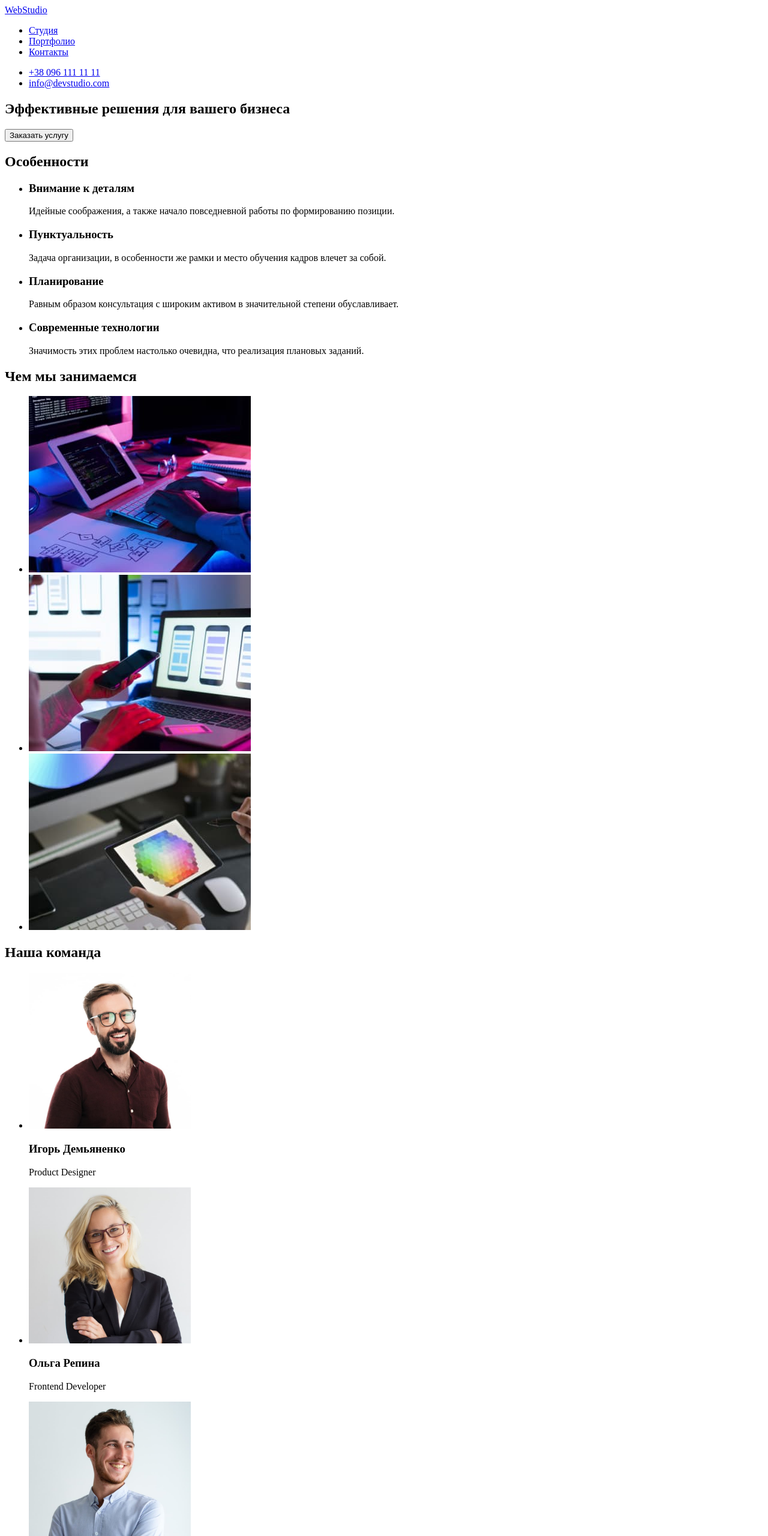
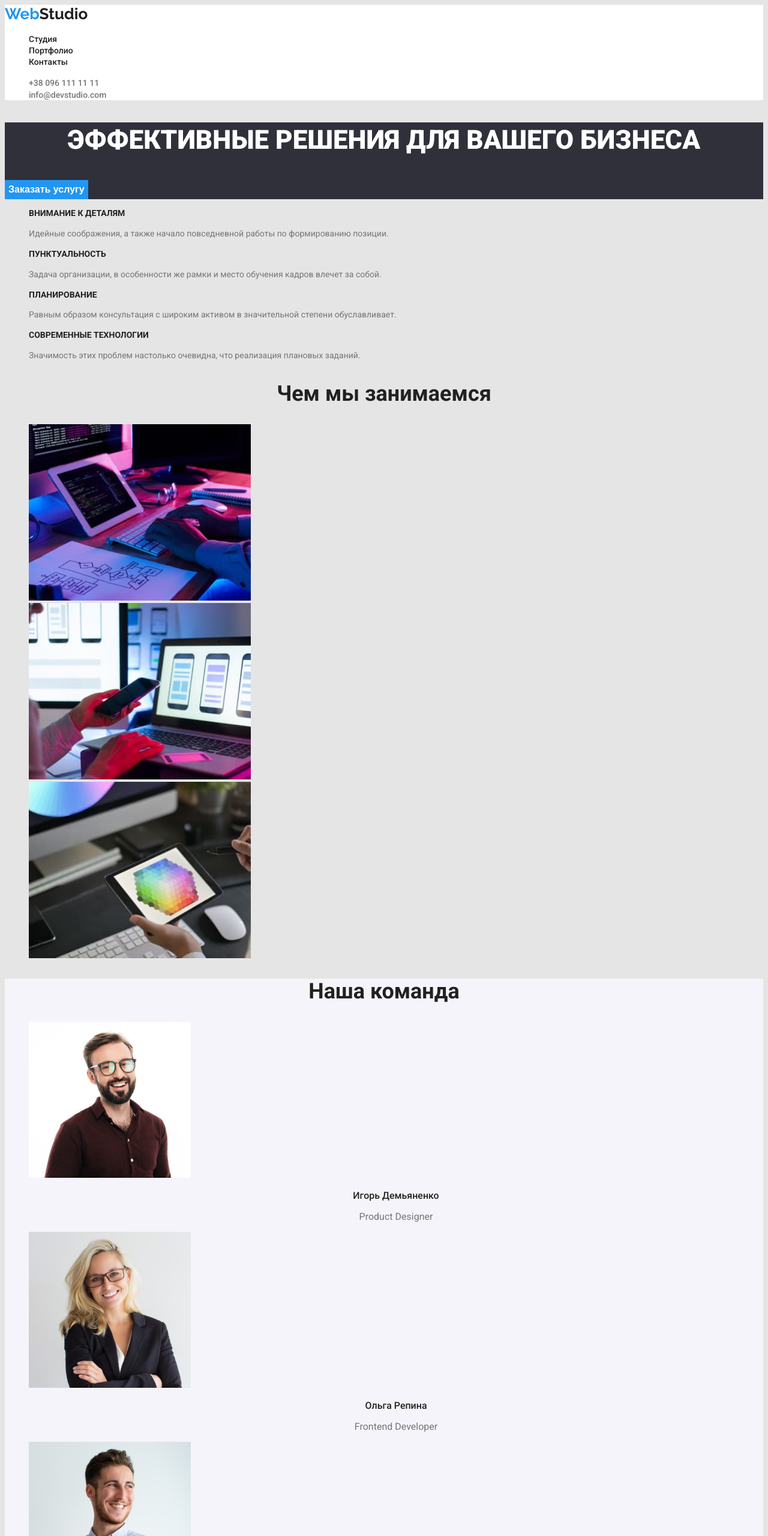
Before and after one commit to VitaliyChuyan/goit-markup-hw-02, a plain HTML site: page index.html in a window 1280 px wide. Shown: the top 2560 px of the page at 60% size. Drawn offline with Linux system fonts and the light colour scheme.

Commit message:
завершення ДЗ частина 2

```diff
--- /dev/null
+++ b/css/styles.css
@@ -0,0 +1,206 @@
+/* Основний колір тексту  #757575;*/
+/* Вторичний колір тексту #212121;*/
+/* Білий колір тексту #FFFFFF; */
+/* Акцентний колір тексту #2196F3; */
+/* колір для тексту Футера rgba(255, 255, 255, 0.6); */
+/* Основний колір фону #E5E5E5; */
+/* Вторичний колір фону #F5F4FA; */
+/* Колір Хедера #FFFFFF;  */
+/* Колір фону Героя і Хутера #2F303A; */
+:root {
+	--primary-text-color: #757575;
+	--title-text-color: #212121;
+	--accent-color-text: #2196F3;
+	--light-color: #FFFFFF;
+	--transparent-color-text: rgba(255, 255, 255, 0.6);
+	--background-page-color: #E5E5E5;
+	--background-second-color: #F5F4FA;
+	--background-accent-color: #2F303A;
+}
+/* Body */
+.page {
+	background-color:var(--background-page-color);
+		font-family: Roboto,sans-serif;
+		color: var(--primary-text-color);
+
+}
+/* Body page-portfolio */
+.page-portfolio {
+	background-color:var(--background-page-color);
+	font-family: Roboto, sans-serif;
+	color: var(--title-text-color)
+}
+
+ul {
+	list-style: none;
+}
+
+/* Header */
+.page-header {
+	background-color:var(--light-color);
+}
+
+/* Logo */
+.logo {
+	color:var(--title-text-color);
+	font-family: Raleway,sans-serif;
+		font-weight: 700;
+		font-size: 26px;
+		line-height: 1.19;
+		text-decoration: none;
+}
+.accent {
+	color: var(--accent-color-text);
+}
+/* Site NAV */
+.site-nav .link {
+color: var(--title-text-color);
+font-weight: 500;
+font-size: 14px;
+line-height: 1.14;
+text-decoration: none;
+
+
+}
+.site-nav .link:hover,
+.site-nav .link:focus {
+	color:var(--accent-color-text);
+}
+/* Contacts */
+.contacts .link {
+		font-weight: 500;
+		font-size: 14px;
+		line-height: 1.33;
+		color: var(--primary-text-color);
+		text-decoration: none;
+}
+.contacts .link:hover,
+.contacts .link:focus {color: var(--accent-color-text);}
+
+/* Hero */
+.hero {
+		background-color: var(--background-accent-color);
+}
+.hero-title {
+font-weight: 900;
+	font-size: 44px;
+	line-height: 1.36;
+	text-align: center;
+	text-transform: uppercase;
+	color: var(--light-color);
+}
+/* Buttons */
+.button {
+	cursor: pointer;
+}
+
+.hero .button {
+	font-weight: 700;
+	font-size: 16px;
+	line-height: 30px;
+	display: flex;
+	align-items: center;
+	text-align: center;
+	border: 0px;
+	color: var(--light-color);
+	background-color: var(--accent-color-text);
+}
+.gallery-navigation .button  {
+	font-weight: 500;
+	font-size: 16px;
+	line-height: 1.6;
+	text-align: center;
+	color: var(--title-text-color);
+   background-color: var(--background-second-color);
+	border: 0px;
+}
+.gallery-navigation .button:hover,
+.gallery-navigation .button:focus {
+background-color: var(--accent-color-text);
+color: var(--light-color);
+}
+
+/* section */
+.section
+.section-title {
+	font-weight: 700;
+		font-size: 36px;
+		line-height: 1.17;
+		text-align: center;
+	color:var(--title-text-color);
+}
+.comands {
+background-color:var(--background-second-color);
+}
+
+/* specifics */
+.specifics .title {
+		font-weight: 700;
+		font-size: 14px;
+		line-height: 1.14;
+		text-transform: uppercase;
+	color: var(--title-text-color);
+}
+.specifics-text {
+	font-weight: 400;
+		font-size: 14px;
+		line-height: 1.7;
+}
+
+/* Info */
+.section-info {
+	font-weight: 500;
+		font-size: 16px;
+		line-height: 1.19;
+		text-align: center;
+		color: var(--title-text-color);
+}
+.text-info {
+	font-weight: 400;
+		font-size: 16px;
+		line-height: 1.19;
+		text-align: center;
+}
+
+/* Portfolio main */
+.gallery-title {
+	font-weight: 700;
+		font-size: 18px;
+		line-height: 2;
+}
+.gallery-text {
+	font-weight: 400;
+		font-size: 16px;
+		line-height: 1.9;
+		color: var(--primary-text-color);
+}
+
+/* Footer */
+.page-footer {
+	background-color: var(--background-accent-color);
+}
+.logo-footer {
+	color: var(--light-color);
+	font-family: Raleway, sans-serif;
+		font-weight: 700;
+		font-size: 26px;
+		line-height: 1.19;
+		text-decoration: none;
+}
+.contacts .info-map {
+		font-weight: 400;
+		font-size: 14px;
+		line-height: 1.7;
+		color: var(--light-color);
+}
+.contacts .link-footer {
+	   font-weight: 400;
+		font-size: 14px;
+		line-height: 1.7;
+		color: var(--transparent-color-text);
+		text-decoration: none;
+}
+.contacts .link-footer:hover,
+.contacts .link-footer:focus {
+	color: var(--accent-color-text);
+}
--- a/index.html
+++ b/index.html
@@ -1,97 +1,180 @@
 <!DOCTYPE html>
 <html lang="ru">
   <head>
-	<meta charset="UTF-8">
-	<meta http-equiv="X-UA-Compatible" content="IE=edge">
-	<meta name="viewport" content="width=device-width, initial-scale=1.0">
-	<title>Document</title>
+    <meta charset="UTF-8" />
+    <meta http-equiv="X-UA-Compatible" content="IE=edge" />
+    <meta name="viewport" content="width=device-width, initial-scale=1.0" />
+    <link rel="stylesheet" href="./css/styles.css" />
+    <link rel="preconnect" href="https://fonts.googleapis.com" />
+    <link rel="preconnect" href="https://fonts.gstatic.com" crossorigin />
+    <title>WebStudio</title>
+    <link
+      href="https://fonts.googleapis.com/css2?family=Open+Sans:wght@400;600&family=Raleway:wght@700&family=Roboto:wght@400;500;700;900&display=swap"
+      rel="stylesheet"
+    />
   </head>
-<body>
-	<header>
+  <body class="page">
+    <!-- Header -->
+    <header class="page-header">
       <nav>
-			<a href="./index.html" lang="en">WebStudio</a>
-			<ul>
-				<li><a href="./">Студия</a></li>
-				<li><a href="./">Портфолио</a></li>
-				<li><a href="./">Контакты</a></li>
+        <a href="./index.html" lang="en" class="logo"
+          ><span class="accent">Web</span>Studio</a
+        >
+        <ul class="site-nav">
+          <li><a href="./index.html" class="link">Студия</a></li>
+          <li><a href="./portfolio.html" class="link">Портфолио</a></li>
+          <li><a href="" class="link">Контакты</a></li>
         </ul>
       </nav>
-			<ul>
-				<li><a href="tel:+380961111111">+38 096 111 11 11</a></li>
-				<li><a href="mailto:info@devstudio.com">info@devstudio.com</a></li>
+      <ul class="contacts">
+        <li><a href="tel:+380961111111" class="link">+38 096 111 11 11</a></li>
+        <li>
+          <a href="mailto:info@devstudio.com" class="link"
+            >info@devstudio.com</a
+          >
+        </li>
       </ul>
     </header>
+
+    <!-- Main -->
     <main>
-		<section>
-			<h1>Эффективные решения для вашего бизнеса</h1>
-			<button type="button">Заказать услугу</button>
+      <!-- Hero -->
+      <section class="hero">
+        <h1 class="hero-title">Эффективные решения для вашего бизнеса</h1>
+        <!-- <button type="button">Заказать услугу</button> -->
+        <button type="button" class="button">Заказать услугу</button>
       </section>
-		<section>
-			<h2>Особенности</h2>
-			<ul>
+
+      <!-- Особенности -->
+      <section class="section">
+        <h2 hidden class="section-title">Особенности</h2>
+        <ul class="specifics">
           <li>
-					<h3>Внимание к деталям</h3>
-					<p>Идейные соображения, а также начало повседневной работы по формированию позиции.</p></li>
-				<li>
-					<h3>Пунктуальность</h3>
-					<p>Задача организации, в особенности же рамки и место обучения кадров влечет за собой.</p></li>
-				<li>
-					<h3>Планирование</h3>
-					<p>Равным образом консультация с широким активом в значительной степени обуславливает.</p></li>
-				<li>
-					<h3>Современные технологии</h3>
-					<p>Значимость этих проблем настолько очевидна, что реализация плановых заданий.</p></li>
-			</ul>
-		</section>
-		<section>
-		<h2>Чем мы занимаемся</h2>
-		<ul>
-			<li>
-				<img src="./images/workontable.jpg" alt="работа за планшетом" width="370" height="294">
+            <h3 class="title">Внимание к деталям</h3>
+            <p class="specifics-text">
+              Идейные соображения, а также начало повседневной работы по
+              формированию позиции.
+            </p>
           </li>
           <li>
-            <img src="./images/workonlaptop.jpg" alt="работа за ноутбуком" width="370" height="294">
+            <h3 class="title">Пунктуальность</h3>
+            <p class="specifics-text">
+              Задача организации, в особенности же рамки и место обучения кадров
+              влечет за собой.
+            </p>
           </li>
           <li>
-				<img src="./images/workongraphics.jpg" alt="работа с графикой" width="370" height="294">
+            <h3 class="title">Планирование</h3>
+            <p class="specifics-text">
+              Равным образом консультация с широким активом в значительной
+              степени обуславливает.
+            </p>
+          </li>
+          <li>
+            <h3 class="title">Современные технологии</h3>
+            <p class="specifics-text">
+              Значимость этих проблем настолько очевидна, что реализация
+              плановых заданий.
+            </p>
           </li>
         </ul>
       </section>
-		<section>
-			<h2>Наша команда</h2>
+
+      <!-- Чем мы занимаемся -->
+      <section class="section">
+        <h2 class="section-title">Чем мы занимаемся</h2>
         <ul>
           <li>
-					<img src="./images/igor.jpg" alt="Игорь Демьяненко" width="270"	height="260">
-					<h3>Игорь Демьяненко</h3>
-					<p lang="en">Product Designer</p>
+            <img
+              src="./images/workontable.jpg"
+              alt="работа за планшетом"
+              width="370"
+              height="294"
+            />
           </li>
           <li>
-					<img src="./images/olga.jpg" alt="Ольга Репина" width="270"	height="260">
-					<h3>Ольга Репина</h3>
-					<p lang="en">Frontend Developer</p>
+            <img
+              src="./images/workonlaptop.jpg"
+              alt="работа за ноутбуком"
+              width="370"
+              height="294"
+            />
           </li>
           <li>
-					<img src="./images/mukola.jpg" alt="Николай Тарасов" width="270"	height="260">
-					<h3>Николай Тарасов</h3>
-					<p lang="en">Marketing</p>
+            <img
+              src="./images/workongraphics.jpg"
+              alt="работа с графикой"
+              width="370"
+              height="294"
+            />
+          </li>
+        </ul>
+      </section>
+
+      <!-- Наша команда -->
+      <section class="section comands">
+        <h2 class="section-title">Наша команда</h2>
+        <ul>
+          <li>
+            <img
+              src="./images/igor.jpg"
+              alt="Игорь Демьяненко"
+              width="270"
+              height="260"
+            />
+            <h3 class="section-info">Игорь Демьяненко</h3>
+            <p lang="en" class="text-info">Product Designer</p>
           </li>
           <li>
-					<img src="./images/mixaylo.jpg" alt="Михаил Ермаков" width="270"	height="260">
-					<h3>Михаил Ермаков</h3>
-					<p lang="en">UI Designer</p>
+            <img
+              src="./images/olga.jpg"
+              alt="Ольга Репина"
+              width="270"
+              height="260"
+            />
+            <h3 class="section-info">Ольга Репина</h3>
+            <p lang="en" class="text-info">Frontend Developer</p>
+          </li>
+          <li>
+            <img
+              src="./images/mukola.jpg"
+              alt="Николай Тарасов"
+              width="270"
+              height="260"
+            />
+            <h3 class="section-info">Николай Тарасов</h3>
+            <p lang="en" class="text-info">Marketing</p>
+          </li>
+          <li>
+            <img
+              src="./images/mixaylo.jpg"
+              alt="Михаил Ермаков"
+              width="270"
+              height="260"
+            />
+            <h3 class="section-info">Михаил Ермаков</h3>
+            <p lang="en" class="text-info">UI Designer</p>
           </li>
         </ul>
       </section>
     </main>
-	<footer>
-		<a href="./index.html" lang="en">WebStudio</a>
-		<address>
-			<ul>
-				<li>г. Киев, пр-т Леси Украинки, 26</li>
-				<li><a href="tel:+380961111111">+38 096 111 11 11</a></li>
-				<li><a href="mailto:info@devstudio.com">info@devstudio.com</a></li>
+
+    <!-- Footer -->
+    <footer class="page-footer">
+      <a href="./index.html" lang="en" class="logo-footer">
+        <span class="accent">Web</span>Studio</a
+      >
+      <ul class="contacts">
+        <li class="info-map">г. Киев, пр-т Леси Украинки, 26</li>
+        <li>
+          <a href="tel:+380961111111" class="link-footer">+38 096 111 11 11</a>
+        </li>
+        <li>
+          <a href="mailto:info@devstudio.com" class="link-footer"
+            >info@devstudio.com</a
+          >
+        </li>
       </ul>
-		</address>
     </footer>
   </body>
 </html>
```
Also changed, not shown: portfolio.html (added, +182 -0 lines), images/portfolio/eight.jpg (added), images/portfolio/fifth.jpg (added), images/portfolio/first.jpg (added), images/portfolio/fourth.jpg (added), images/portfolio/ninth.jpg (added), images/portfolio/second.jpg (added), images/portfolio/seventh.jpg (added), images/portfolio/sixth.jpg (added), images/portfolio/third.jpg (added), 1 other file. Lines whose indentation alone changed are shown as unchanged.
